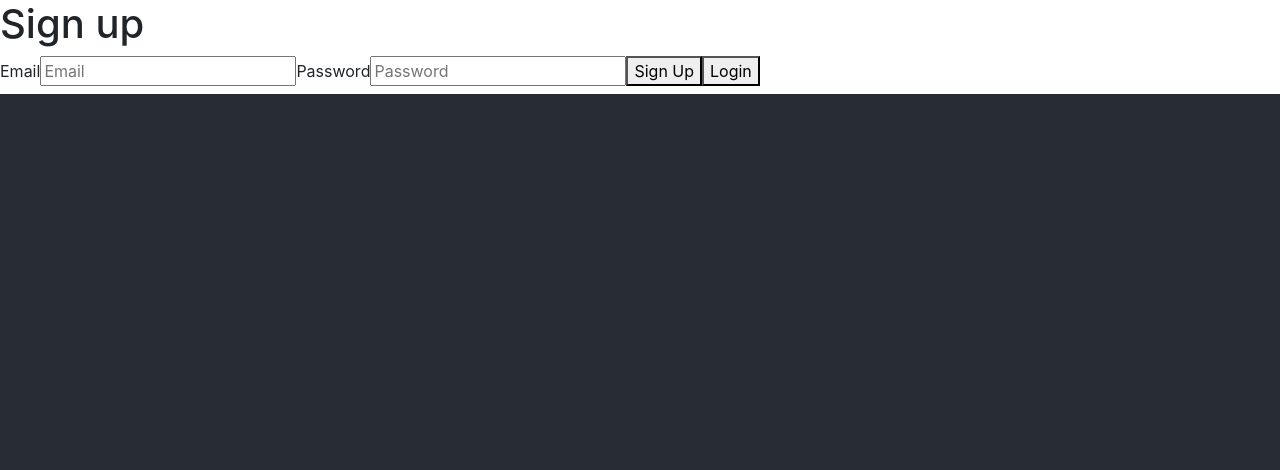
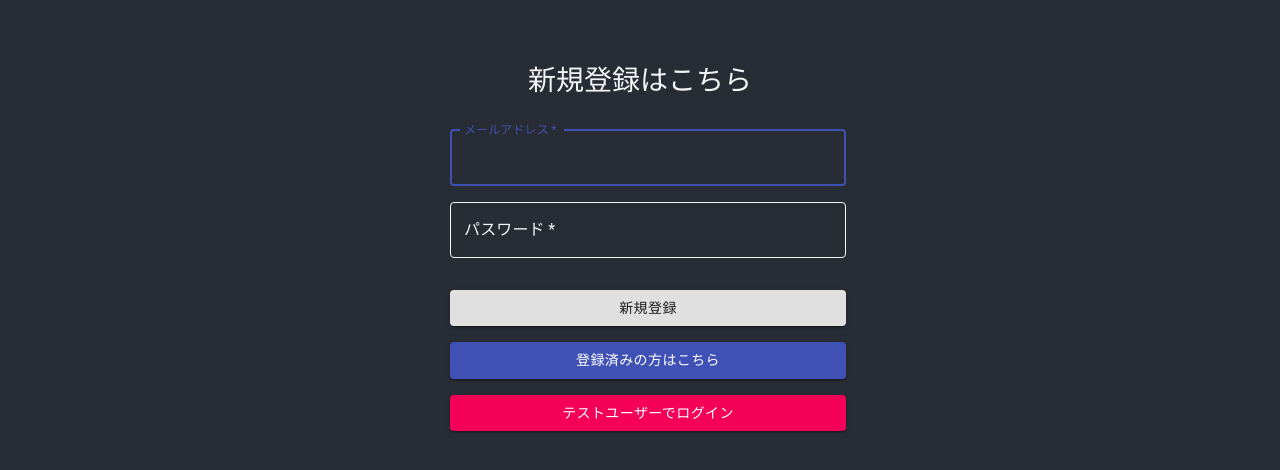
Before and after one commit to im05ttbbh/react-tsumiage-app, a React (Create React App) app: page /signup in a window 1280 px wide. Shown: the top 470 px of the page. Built offline with nearby package versions, Linux system fonts and the light colour scheme; no server answers.

Commit message:
change_auth_ui

```diff
--- a/src/auth/Login.js
+++ b/src/auth/Login.js
@@ -1,8 +1,41 @@
 import React, { useContext } from "react";
 import { withRouter } from "react-router";
 import { AuthContext } from "./AuthProvider";
+import { makeStyles } from '@material-ui/core/styles';
+import TextField from '@material-ui/core/TextField';
+import Container from '@material-ui/core/Container';
+import Button from '@material-ui/core/Button';
+
+const useStyles = makeStyles((theme) => ({
+  root: {
+    marginTop: theme.spacing(8),
+    textAlign: "center",
+    backgroundColor: "#282c34",
+    color: "#f4f5f7",
+  },
+  form: {
+    marginTop: theme.spacing(3),
+    '& label': {
+      color: "#f4f5f7",
+    },
+    '& > *': {
+      margin: theme.spacing(1),
+    },
+  },
+  notchedOutline: {
+    borderColor: '#f4f5f7',
+  },
+  inputText: {
+    color: "#f4f5f7"
+  },
+  submit: {
+    marginTop: theme.spacing(3),
+  },
+}));
 
 const Login = ({ history }) => {
+  const classes = useStyles();
+
   const { login } = useContext(AuthContext);
 
   const handleSubmit = e => {
@@ -23,21 +56,72 @@ const Login = ({ history }) => {
   }
 
   return (
-    <div>
-      <h1>Log in</h1>
-      <form onSubmit={handleSubmit}>
-        <label>
-          Email
-          <input name="email" type="email" placeholder="Email" />
-        </label>
-        <label>
-          Password
-          <input name="password" type="password" placeholder="Password" />
-        </label>
-        <button type="submit">Log in</button>
-        <button onClick={handleToSignUpPage}>Sign up</button>
-        <button onClick={handleGuestLogin}>テストユーザー</button>
-      </form>
+    <div className={classes.root}>
+      <Container component="main" maxWidth="xs">
+        <h3>ログインはこちら</h3>
+        <form className={classes.form} onSubmit={handleSubmit} noValidate autoComplete="off">
+          <TextField
+            variant="outlined"
+            margin="normal"
+            required
+            fullWidth
+            id="email"
+            label="メールアドレス"
+            name="email"
+            autoComplete="email"
+            autoFocus
+            InputProps={{
+              className: classes.inputText,
+              classes: {
+                notchedOutline: classes.notchedOutline,
+              },
+            }}
+          />
+          <TextField
+            variant="outlined"
+            margin="normal"
+            required
+            fullWidth
+            name="password"
+            label="パスワード"
+            type="password"
+            id="password"
+            autoComplete="current-password"
+            InputProps={{
+              className: classes.inputText,
+              classes: {
+                notchedOutline: classes.notchedOutline,
+              },
+            }}
+          />
+          <Button
+            type="submit"
+            fullWidth
+            variant="contained"
+            color="primary"
+            className={classes.submit}
+          >
+            ログイン
+          </Button>
+          <Button
+            type="submit"
+            fullWidth
+            variant="contained"
+            onClick={handleToSignUpPage}
+          >
+            新規登録はこちら
+          </Button>
+          <Button
+            type="submit"
+            fullWidth
+            variant="contained"
+            color="secondary"
+            onClick={handleGuestLogin}
+          >
+            テストユーザーでログイン
+          </Button>
+        </form>
+      </Container>
     </div>
   )
 }
--- a/src/auth/SignUp.js
+++ b/src/auth/SignUp.js
@@ -1,8 +1,41 @@
 import React, { useContext } from "react";
 import { withRouter } from "react-router";
 import { AuthContext } from "./AuthProvider";
+import { makeStyles } from '@material-ui/core/styles';
+import TextField from '@material-ui/core/TextField';
+import Container from '@material-ui/core/Container';
+import Button from '@material-ui/core/Button';
+
+const useStyles = makeStyles((theme) => ({
+  root: {
+    marginTop: theme.spacing(8),
+    textAlign: "center",
+    backgroundColor: "#282c34",
+    color: "#f4f5f7",
+  },
+  form: {
+    marginTop: theme.spacing(3),
+    '& label': {
+      color: "#f4f5f7",
+    },
+    '& > *': {
+      margin: theme.spacing(1),
+    },
+  },
+  notchedOutline: {
+    borderColor: '#f4f5f7',
+  },
+  inputText: {
+    color: "#f4f5f7"
+  },
+  submit: {
+    marginTop: theme.spacing(3),
+  },
+}));
 
 const SignUp = ({ history }) => {
+  const classes = useStyles();
+
   const { signup } = useContext(AuthContext);
 
   const handleSubmit = e => {
@@ -15,23 +48,89 @@ const SignUp = ({ history }) => {
     history.push("/login");
   }
 
+  const { login } = useContext(AuthContext);
+
+  const handleGuestLogin = e => {
+    e.preventDefault();
+    const email = "guest@example.com"
+    const password = "testtesttesttest"
+    login(email, password, history);
+  }
+
+  const handleToSignUpPage = () => {
+    history.push("/signup");
+  }
+
   return (
-    <div>
-      <h1>Sign up</h1>
-      <form onSubmit={handleSubmit}>
-        <label>
-          Email
-          <input name="email" type="email" placeholder="Email" />
-        </label>
-        <label>
-          Password
-          <input name="password" type="password" placeholder="Password" />
-        </label>
-        <button type="submit">Sign Up</button>
-        <button onClick={handleToLoginPage}>Login</button>
-      </form>
+    <div className={classes.root}>
+      <Container component="main" maxWidth="xs">
+        <h3>新規登録はこちら</h3>
+        <form className={classes.form} onSubmit={handleSubmit} noValidate autoComplete="off">
+          <TextField
+            variant="outlined"
+            margin="normal"
+            required
+            fullWidth
+            id="email"
+            label="メールアドレス"
+            name="email"
+            autoComplete="email"
+            autoFocus
+            InputProps={{
+              className: classes.inputText,
+              classes: {
+                notchedOutline: classes.notchedOutline,
+              },
+            }}
+          />
+          <TextField
+            variant="outlined"
+            margin="normal"
+            required
+            fullWidth
+            name="password"
+            label="パスワード"
+            type="password"
+            id="password"
+            autoComplete="current-password"
+            InputProps={{
+              className: classes.inputText,
+              classes: {
+                notchedOutline: classes.notchedOutline,
+              },
+            }}
+          />
+          <Button
+            type="submit"
+            fullWidth
+            variant="contained"
+            onClick={handleToSignUpPage}
+            className={classes.submit}
+          >
+            新規登録
+          </Button>
+          <Button
+            type="submit"
+            fullWidth
+            variant="contained"
+            color="primary"
+            onClick={handleToLoginPage}
+          >
+            登録済みの方はこちら
+          </Button>
+          <Button
+            type="submit"
+            fullWidth
+            variant="contained"
+            color="secondary"
+            onClick={handleGuestLogin}
+          >
+            テストユーザーでログイン
+          </Button>
+        </form>
+      </Container>
     </div>
-  );
-};
+  )
+}
 
 export default withRouter(SignUp);
```
